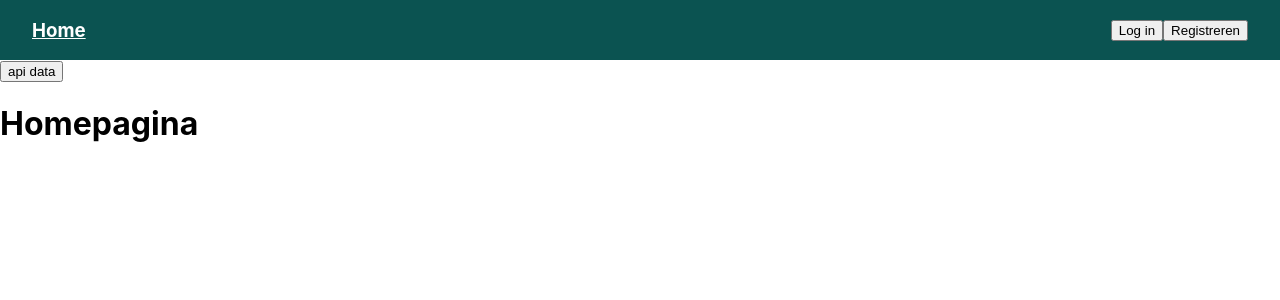
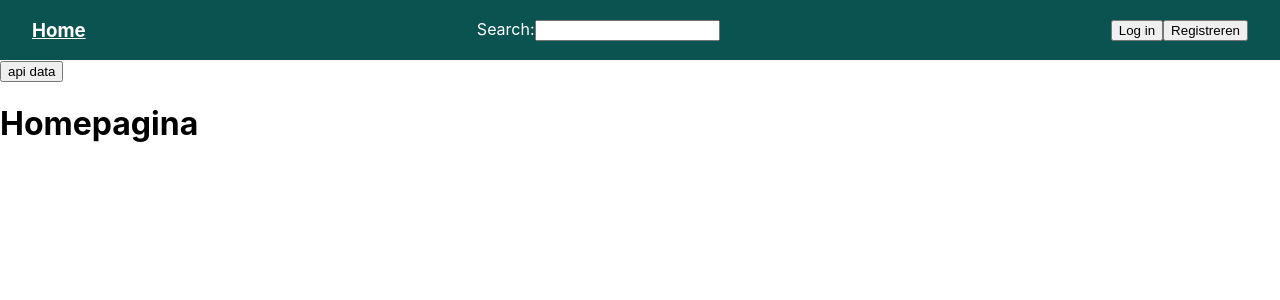
Before and after one commit to jelmer-agricola/final-assignment-frontend, a React (Create React App) app: page / in a window 1280 px wide. Shown: the top 300 px of the page. Built offline with nearby package versions, Linux system fonts and the light colour scheme.

Commit message:
Created searbar, search results render in the wrong place

```diff
--- a/src/App.js
+++ b/src/App.js
@@ -1,11 +1,11 @@
 import React, {useContext} from "react";
+import axios from 'axios';
+
 import {Route, Routes} from "react-router-dom";
-import logo from './logo.svg';
 import './App.css';
 import Login from "./pages/Login/Login";
 import SignUp from "./pages/SignUp/SignUp";
 import Home from "./pages/Home/Home";
-import axios from 'axios';
 import NavBar from "./components/NavBar/NavBar";
 
 function App() {
@@ -26,7 +26,8 @@ function App() {
 
     return (
         <>
-<NavBar></NavBar>
+<NavBar/>
+
             <button onClick={fetchData}>api data</button>
 
 
--- a/src/components/NavBar/NavBar.jsx
+++ b/src/components/NavBar/NavBar.jsx
@@ -2,6 +2,7 @@ import React, {useContext} from "react";
 import {AuthContext} from '../../context/AuthContext';
 import { useNavigate, Link } from 'react-router-dom';
 import './NavBar.css';
+import Searchbar from "../Searchbar/Searchbar";
 
 function NavBar() {
     const {isAuth, logout, user } = useContext(AuthContext);
@@ -14,10 +15,12 @@ return (
                 Home
             </h3>
         </Link>
+        <Searchbar/>
 
         {isAuth ?
             <>
-                <span>{user.email}</span>
+                <span>{user.email}
+                </span>
                 <button
                     type="button"
                     onClick={logout}
--- a/src/components/Searchbar/Searchbar.css
+++ b/src/components/Searchbar/Searchbar.css
@@ -0,0 +1,3 @@
+img{
+    max-width: 100px;
+}
--- /dev/null
+++ b/src/components/Searchbar/Searchbar.jsx
@@ -0,0 +1,78 @@
+import React, {useState, useEffect} from "react";
+import axios from "axios";
+import "./Searchbar.css";
+
+function Searchbar() {
+    const[query, setQuery] = useState( '');
+    const[searchResults, setSearchResults] = useState([]);
+    const [error, setError] = useState(null);
+    const [isLoading, setLoading] = useState(false);
+
+    useEffect(() => {
+        if (!query) {
+            return;
+        }
+        search();
+    }, [query]);
+
+
+    async function search(){
+        try{
+            const response = await axios.get(
+                'https://api.themoviedb.org/3/search/multi',
+                {
+                    params: {
+                        api_key: process.env.REACT_APP_API_KEY,
+                        query
+                    }
+                }
+            );
+            setSearchResults(response.data.results);
+
+        }catch (e) {
+            console.error(e);
+            setError(true);
+        }
+        setLoading(false);
+    }
+    const handleSubmit = event => {
+        event.preventDefault();
+        search();
+    };
+
+    return (
+        <div>
+            <form onSubmit={handleSubmit}>
+                <label>
+                    Search:
+                    <input
+                        type="text"
+                        value={query}
+                        onChange={event => setQuery(event.target.value)}
+                    />
+                </label>
+            </form>
+            {error && <p>An error occurred!</p>}
+            {isLoading ? (
+                <p>Loading...</p>
+            ) : (
+                <div>
+                    {searchResults.slice(0, 10).map(result => (
+                        <div key={result.id}>
+                            <img src={`https://image.tmdb.org/t/p/w500${result.poster_path}`}
+                                 alt={result.title || result.name}/>
+                            <p>{result.title || result.name}</p>
+                            <p>{result.release_date ? result.release_date.substring(0, 4) : '-'}</p>
+                            {/*<p>{result.release_date}</p>*/}
+                            {/*{result.media_type === 'movie' && <p>Directed by {result.director}</p>}*/}
+
+                        </div>
+                    ))}
+                </div>
+            )}
+        {/*Deze resultaten ergens anders laten terugkomen.    */}
+
+        </div>
+    );
+}
+export default Searchbar;
--- a/src/pages/SignUp/SignUp.jsx
+++ b/src/pages/SignUp/SignUp.jsx
@@ -1,5 +1,5 @@
-import React, {useState, useNavigate} from "react";
-import {Link} from "react-router-dom";
+import React, {useState} from "react";
+import {Link, useNavigate} from "react-router-dom";
 import axios from "axios";
 
 function SignUp() {
```
